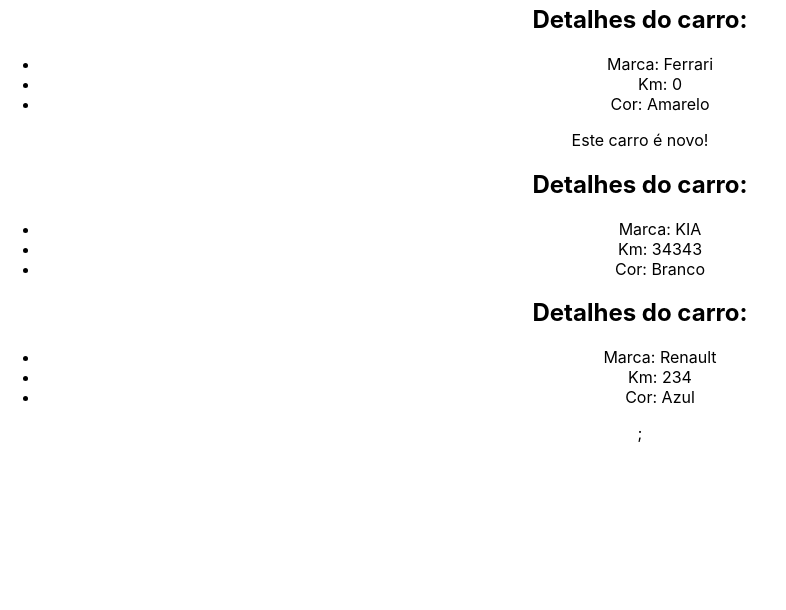
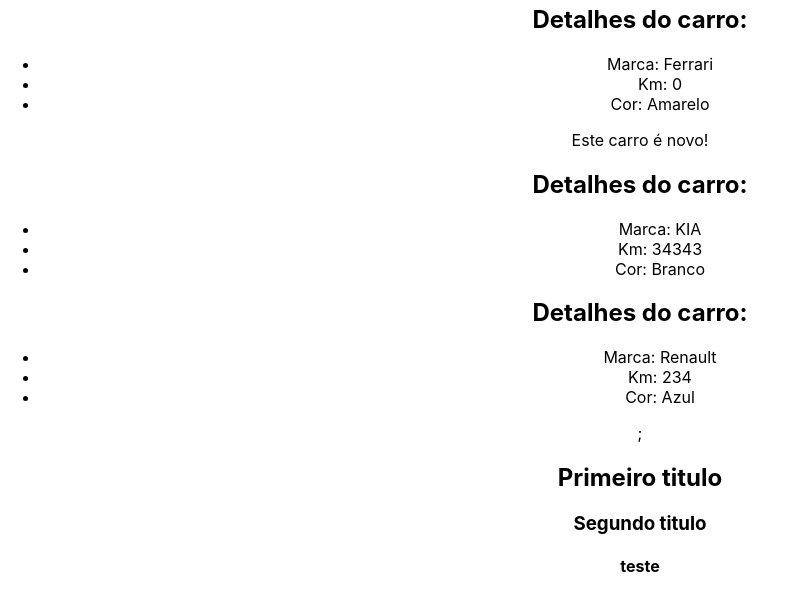
Before and after one commit to KrhystFerrari/Curso-React-Section3, a React (Create React App) app in the folder react-section3/: page / in a window 1280 px wide. Shown: the part 2070-2680 px from the top of the page, without its empty margins (0-786 px from the left). Built offline with nearby package versions, Linux system fonts and the light colour scheme.

Commit message:
update aula42

```diff
--- a/react-section3/src/App.js
+++ b/react-section3/src/App.js
@@ -7,10 +7,10 @@
 import ManageData from './components/ManageData';
 import ShowUserName from './components/ShowUserName';
 import CarDetails from './components/CarDetails';
-
+import Fragments from './components/Fragments';
 
 function App() {
-  const name = 'Joaquim';
+  //const name = 'Joaquim';
   const [userName] = useState("Maria");
 
   const cars = [
@@ -49,6 +49,8 @@
           newCar={car.newCar}
         />
       ))};
+      {/* fragment */}
+      <Fragments propFragment='teste' />
     </div>
   );
 }
--- /dev/null
+++ b/react-section3/src/components/Fragments.js
@@ -0,0 +1,13 @@
+import React from 'react'
+
+const Fragments = ({propFragment}) => {
+  return (
+    <>
+        <h2>Primeiro titulo</h2>
+        <h3>Segundo titulo</h3>
+        <h4>{propFragment}</h4>
+    </>
+  )
+}
+
+export default Fragments
```
